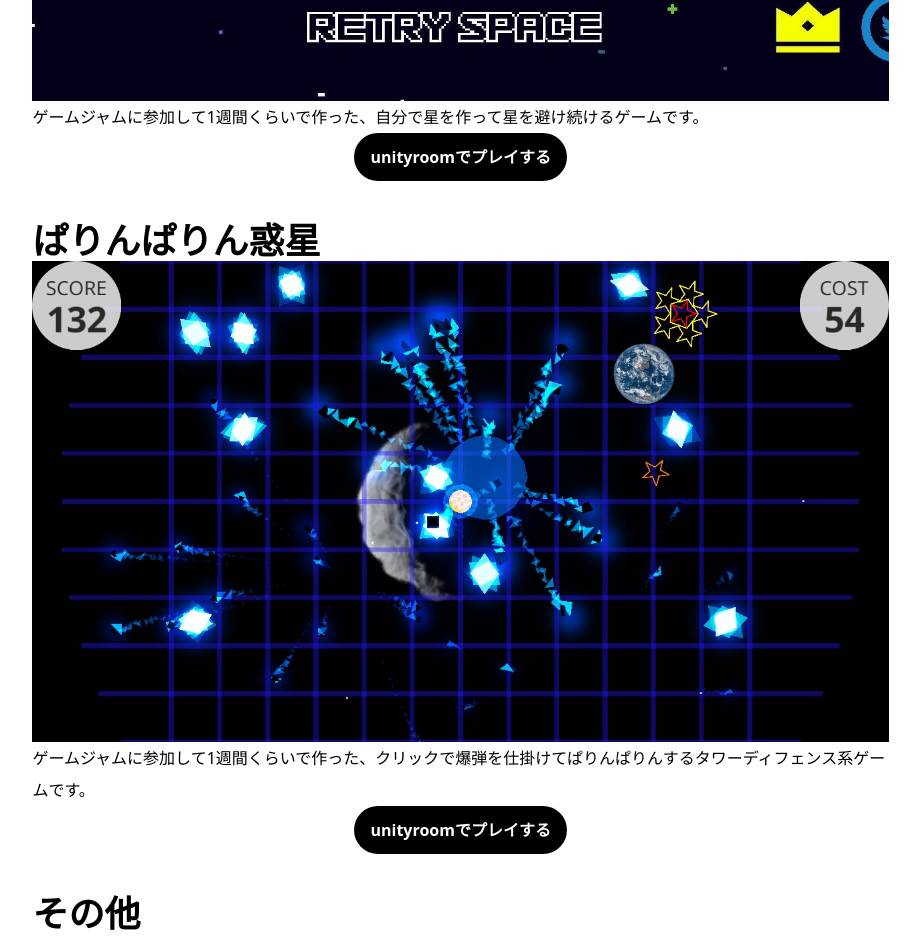
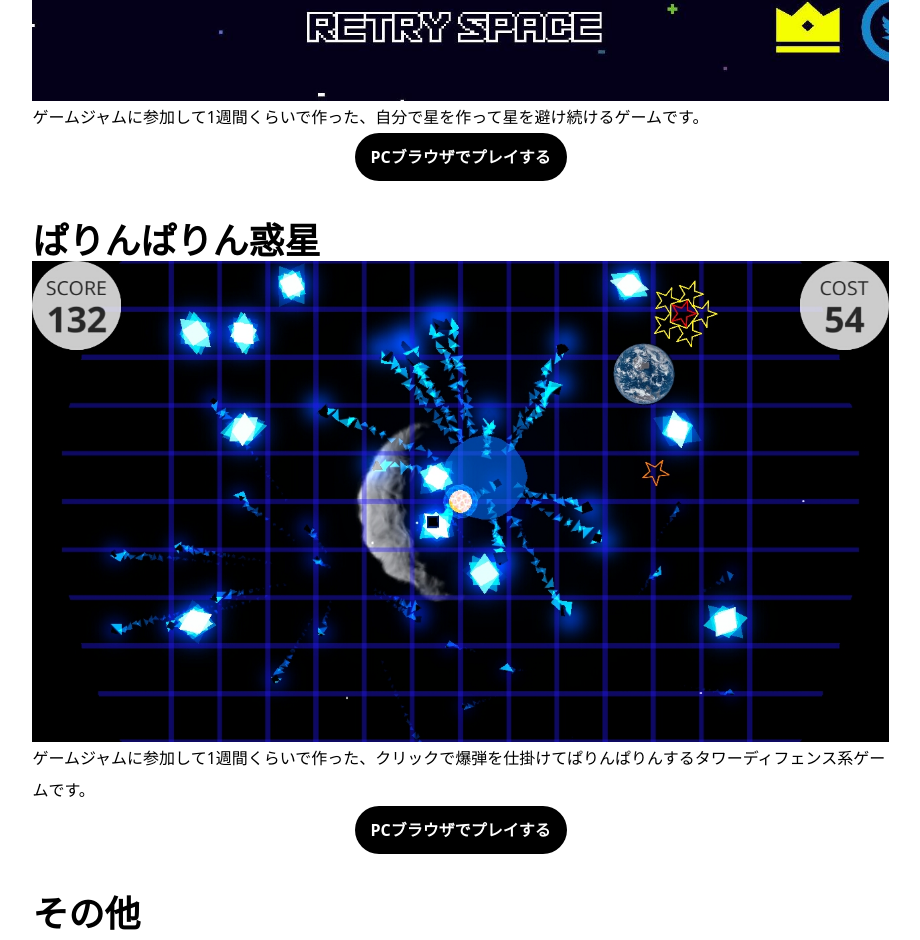
Before and after one commit to coffee-r/coffee-r.github.io, a Nuxt app: page /game in a window 1280 px wide. Shown: the part 1220-2160 px from the top of the page, without its empty margins (279-1199 px from the left). Built offline with nearby package versions, Linux system fonts and the light colour scheme.

Commit message:
[upgrade] ポートフォリオ更新

```diff
--- a/pages/game.vue
+++ b/pages/game.vue
@@ -30,7 +30,7 @@
 			<div class="text-center">
 				<a href="https://unityroom.com/games/coffee-r-202002" target="_blank" >
 					<button class="bg-black hover:bg-gray-700 text-white font-semibold py-2 px-4 rounded-full">
-						unityroomでプレイする
+						PCブラウザでプレイする
 					</button>
 				</a>
 			</div>
@@ -44,7 +44,7 @@
 			<div class="text-center">
 				<a href="https://unityroom.com/users/3cr10wv7fsuxmag8h594" target="_blank" >
 					<button class="bg-black hover:bg-gray-700 text-white font-semibold py-2 px-4 rounded-full">
-						unityroomでプレイする
+						PCブラウザでプレイする
 					</button>
 				</a>
 			</div>
```
